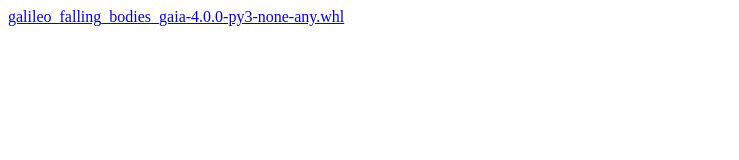
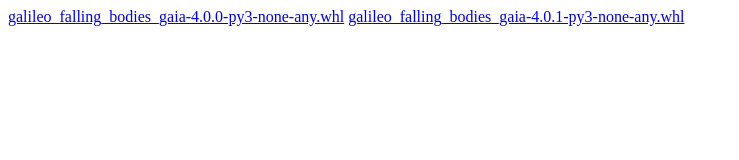
Before and after one commit to SiliconEinstein/gaia-registry, a plain HTML site: page galileo-falling-bodies-gaia/index.html in a window 1280 px wide. Shown: the whole page, without its empty margins (0-739 px from the left). Drawn offline with Linux system fonts and the light colour scheme.

Commit message:
deploy: b48af626816d56f3ae2a118d62c4bb855a9362c8

```diff
--- a/galileo-falling-bodies-gaia/index.html
+++ b/galileo-falling-bodies-gaia/index.html
@@ -1,4 +1,5 @@
 <!DOCTYPE html>
 <html><body>
 <a href="https://github.com/SiliconEinstein/gaia-registry/releases/download/release/galileo-falling-bodies-gaia-4.0.0/galileo_falling_bodies_gaia-4.0.0-py3-none-any.whl">galileo_falling_bodies_gaia-4.0.0-py3-none-any.whl</a>
+<a href="https://github.com/SiliconEinstein/gaia-registry/releases/download/release/galileo-falling-bodies-gaia-4.0.1/galileo_falling_bodies_gaia-4.0.1-py3-none-any.whl">galileo_falling_bodies_gaia-4.0.1-py3-none-any.whl</a>
 </body></html>
```
